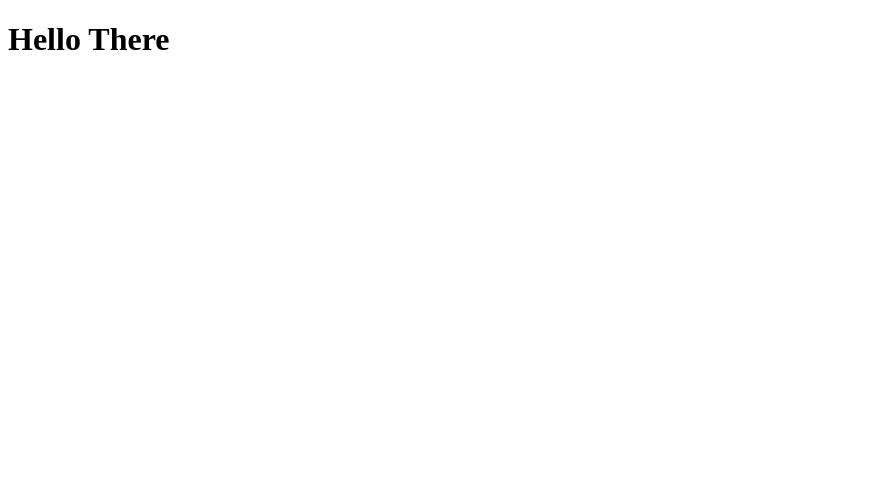
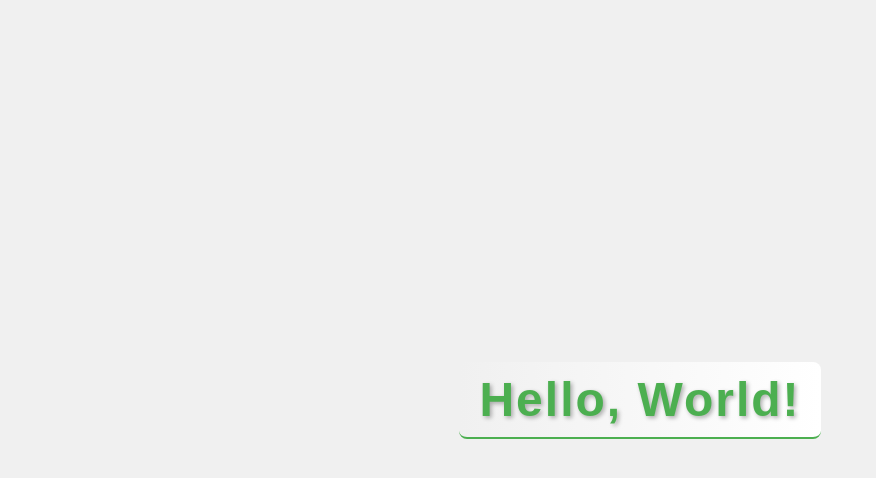
Before and after one commit to asshejan/Accomodation-Management-System-CSE311, a plain HTML site: page index.html in a window 1280 px wide. Shown: the whole page, without its empty margins (0-876 px from the left). Drawn offline with Linux system fonts and the light colour scheme.

Commit message:
checking if the push working perfectly

```diff
--- a/index.html
+++ b/index.html
@@ -3,10 +3,11 @@
 <head>
     <meta charset="UTF-8">
     <meta name="viewport" content="width=device-width, initial-scale=1.0">
+    <link rel="stylesheet" href="style.css">
     <title>Document</title>
 </head>
 <body>
-    <H1>Hello There</H1>
+    <h1 class="styled-h1">Hello, World!</h1>
 
 </body>
 </html>
--- /dev/null
+++ b/style.css
@@ -0,0 +1,25 @@
+body {
+    background-color: #f0f0f0;
+    font-family: Arial, sans-serif;
+    margin: 0;
+    padding: 0;
+    display: flex;
+    justify-content: center;
+    align-items: center;
+    height: 100vh;
+}
+
+.styled-h1 {
+    font-size: 3em;
+    color: #4CAF50;  /* A green color */
+    text-shadow: 2px 2px 4px rgba(0, 0, 0, 0.3); /* Adds a shadow effect */
+    letter-spacing: 2px;  /* Space between letters */
+    text-align: center;
+    border-bottom: 2px solid #4CAF50;
+    padding-bottom: 10px;
+    font-weight: bold;
+    background: linear-gradient(to right, #f0f0f0, #fff);
+    width: fit-content;
+    padding: 10px 20px;
+    border-radius: 8px;
+}
```
